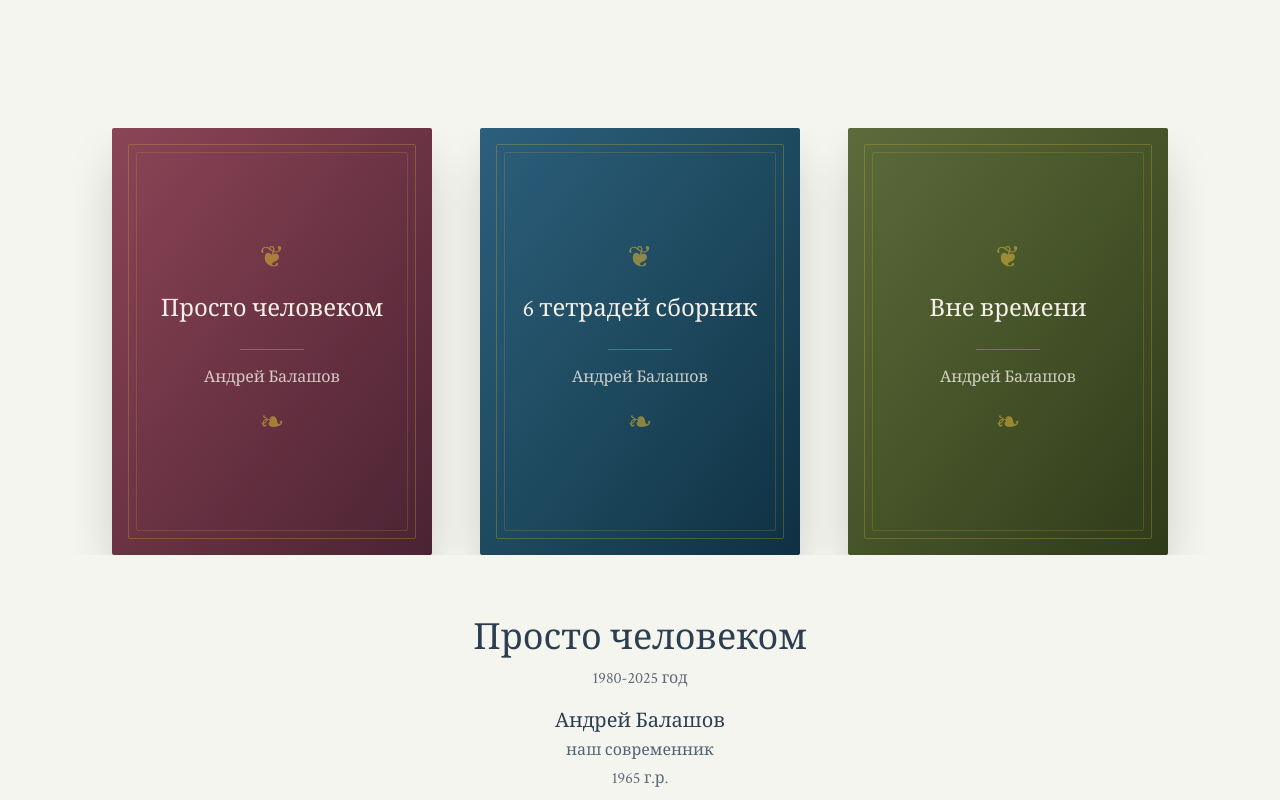
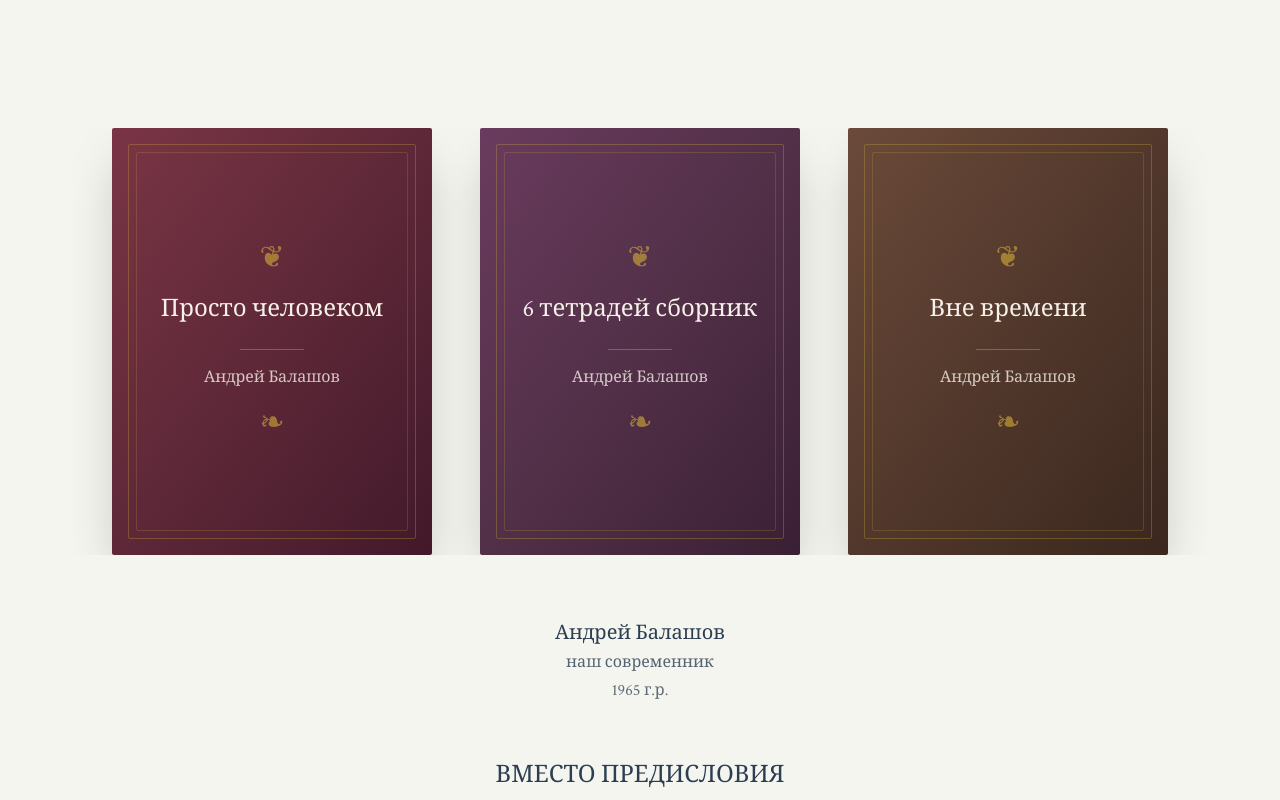
Before and after one commit to ila42/poetry-book, a React (Vite) app: page / in a window 1280 px wide. Shown: the top 800 px of the page. Built offline with nearby package versions, Linux system fonts and the light colour scheme; a web font is replaced by a local one.

Commit message:
изменил цвета книги

```diff
--- a/src/data/books.ts
+++ b/src/data/books.ts
@@ -24,7 +24,7 @@ const booksConfig: BookConfig[] = [
     bookInfo: book1Info,
     contentData: contentBook1 as ContentDataShape,
     tocData: tocBook1 as TocBookData,
-    coverGradient: 'from-[#8B4557] via-[#6B3344] to-[#4A2332]',
+    coverGradient: 'from-[#7A3545] via-[#5E2838] to-[#42192A]',
   },
   {
     slug: 'book-2',
@@ -37,7 +37,7 @@ const booksConfig: BookConfig[] = [
     },
     contentData: contentBook2 as ContentDataShape,
     tocData: tocBook2 as TocBookData,
-    coverGradient: 'from-[#2C5F7C] via-[#1E4A5F] to-[#0F3042]',
+    coverGradient: 'from-[#6A3B5E] via-[#523048] to-[#3A2034]',
   },
   {
     slug: 'book-3',
@@ -50,7 +50,7 @@ const booksConfig: BookConfig[] = [
     },
     contentData: contentBook3 as ContentDataShape,
     tocData: tocBook3 as TocBookData,
-    coverGradient: 'from-[#5C6B3C] via-[#465429] to-[#2F3A1A]',
+    coverGradient: 'from-[#6B4A3A] via-[#52382C] to-[#3A271E]',
   },
 ];
 
--- a/src/pages/LandingPage.tsx
+++ b/src/pages/LandingPage.tsx
@@ -1,7 +1,7 @@
 import { Link } from 'react-router-dom';
 import { motion } from 'framer-motion';
 import { useMemo } from 'react';
-import { author, bookInfo } from '@/data/author';
+import { author } from '@/data/author';
 import { getAllBooks, getGlobalPoemOfTheDay } from '@/data/books';
 
 function BookCover({ slug, title, subtitle, authorName, gradient, delay = 0 }: {
@@ -101,12 +101,6 @@ export function LandingPage() {
               animate={{ opacity: 1, y: 0 }}
               transition={{ duration: 0.6, delay: 0.2 }}
             >
-              <h1 className="font-serif text-2xl sm:text-3xl lg:text-4xl text-[#2C3E50] mb-2 leading-tight">
-                {bookInfo.title}
-              </h1>
-              <p className="text-[#2C3E50]/75 mb-4">
-                {bookInfo.year} год
-              </p>
               <p className="font-serif text-lg sm:text-xl text-[#2C3E50] mb-1">
                 {author.fullName}
               </p>
```
